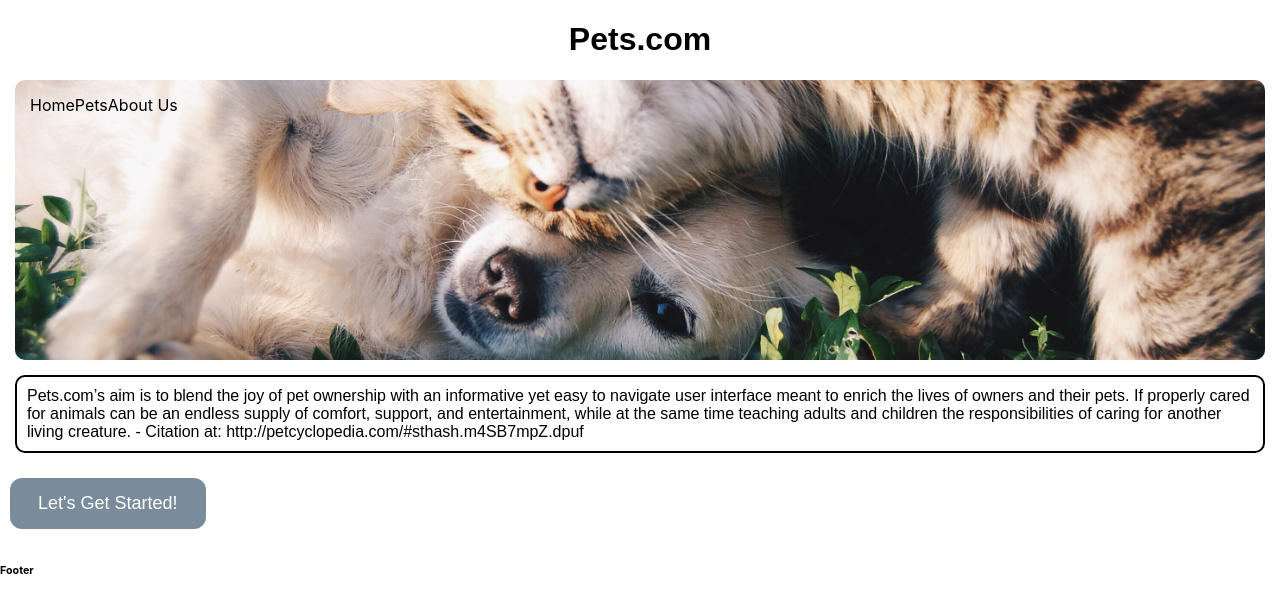
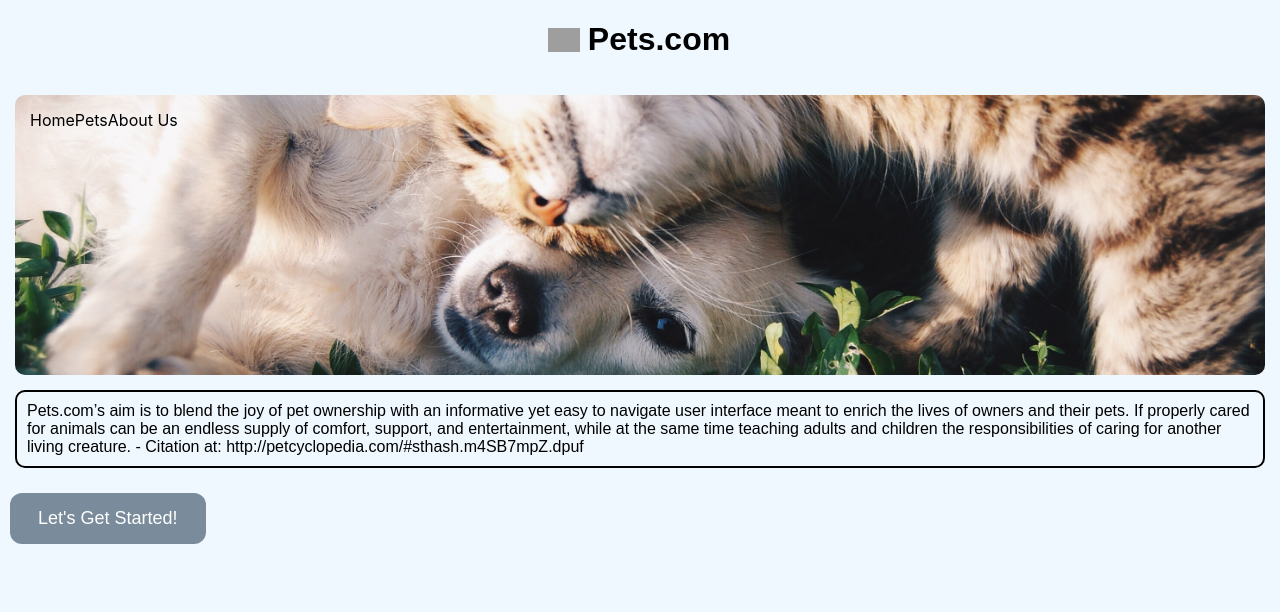
Before and after one commit to evanmurphycode/FinalSprint-S2, a React (Create React App) app: page / in a window 1280 px wide. Shown: the top 612 px of the page. Built offline with nearby package versions, Linux system fonts and the light colour scheme; grey boxes are pictures that could not be loaded.

Commit message:
Added Erin's CSS, attempted to add Dog API but to no avail

```diff
--- a/src/App.css
+++ b/src/App.css
@@ -39,6 +39,23 @@
 
 /* Erin's CSS */
 
+body {
+  background-color: aliceblue;
+}
+
+.HeaderGrid {
+  display: flex;
+  flex-direction: row;
+  width: 100%;
+  justify-content: center;
+}
+
+.PawIcon {
+  align-self: center;
+  height: 24px;
+  padding: 3px;
+}
+
 .Header {
   text-align: center;
   padding-left: 5px;
@@ -75,6 +92,7 @@ li {
 }
 
 a:link {
+  color: black;
   text-decoration: none;
   color: inherit;
 }
@@ -114,3 +132,7 @@ a:link {
   margin: 15px;
   border-radius: 10px;
 }
+
+.Footer {
+  color: aliceblue;
+}
--- a/src/App.js
+++ b/src/App.js
@@ -50,6 +50,23 @@ function App() {
     );
   }
 
+  // const DogList = async () => {
+  //   let response = await axios.get(`https://dog.ceo/api/breeds/list/all`, {
+  //     headers: {
+  //       "Content-type": "application/json",
+  //     },
+  //   });
+
+  //   let dogs_array = await response.data;
+  //   let dog_cards = [];
+
+  //   console.log(JSON.stringify(response.data));
+
+  //   setDogs(dogs_array);
+
+  //   return;
+  // };
+
   const CatList = async () => {
     let response = await axios.get(`https://api.thecatapi.com/v1/breeds/`, {
       headers: {
@@ -92,6 +109,13 @@ function App() {
             })}
         </div>
 
+        {/* <div>
+          {dogs.length > 0 &&
+            dogs.map((dog) => {
+              return <Card title={dog.name}></Card>;
+            })}
+        </div> */}
+
         <footer className="Footer">
           <h6>Footer</h6>
         </footer>
@@ -120,7 +144,14 @@ function App() {
 
   return (
     <Router>
-      <h1 className="Header">Pets.com</h1>
+      <div className="HeaderGrid">
+        <img
+          className="PawIcon"
+          src="https://image.flaticon.com/icons/png/512/64/64431.png"
+          alt="paw"
+        ></img>
+        <h1 className="Header">Pets.com</h1>
+      </div>
       <nav className="NavigationBar">
         <div className="TopNav">
           <Link to="/">Home</Link>
```
Also changed, not shown: src/paw.png (added).
